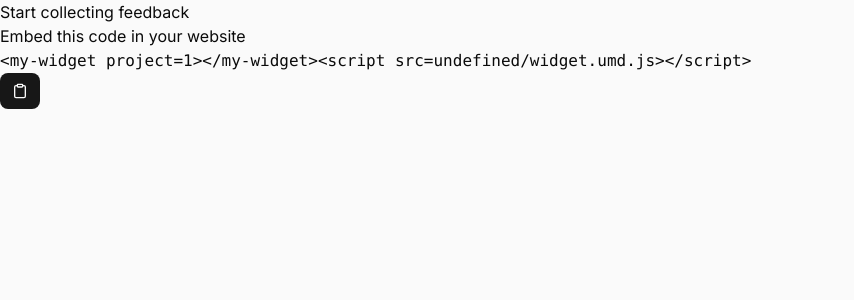
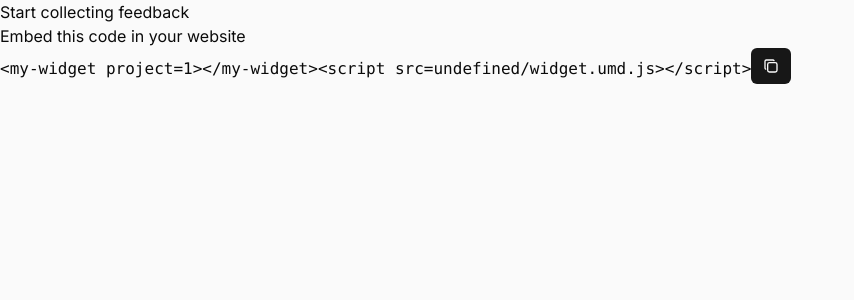
Before and after one commit to M0hitThapa/Pulsea, a Next.js app: page /projects/1/instructions in a window 1280 px wide. Shown: the top 300 px of the page, without its empty margins (0-854 px from the left). Built offline with nearby package versions, Linux system fonts and the light colour scheme.

Commit message:
add dashboard navigation and custom button components with tooltip support

```diff
--- /dev/null
+++ b/src/app/(user)/dashboard/dash-nav.tsx
@@ -0,0 +1,32 @@
+import { Container } from "@/components/container";
+
+import { SignOutButton } from "@clerk/nextjs";
+import Link from "next/link";
+import { auth } from "@clerk/nextjs/server";
+import NewProjectButton from "@/components/newproject-btn";
+
+const DashNav = async () => {
+  const { userId } = await auth();
+  if (!userId) {
+    return null;
+  }
+
+  return (
+    <Container>
+      <header className="my-2 flex items-center justify-between">
+        <Link href="/" className="text-2xl font-semibold text-shadow-2xl">
+          Pulsea
+        </Link>
+        <div className="flex gap-2 items-center justify-center">
+          <NewProjectButton />
+
+          <div className="px-4 py-2 rounded-md shadow-md/20 shadow-neutral-900 cursor-pointer hover:bg-neutral-600 dark:bg-neutral-100 dark:shadow-neutral-200 bg-neutral-700 dark:hover:bg-neutral-200 text-md font-semibold text-shadow-2xs text-neutral-50 dark:text-neutral-950 ">
+            <SignOutButton />
+          </div>
+        </div>
+      </header>
+    </Container>
+  );
+};
+
+export default DashNav;
--- a/src/components/copy-button.tsx
+++ b/src/components/copy-button.tsx
@@ -1,19 +1,52 @@
 "use client";
 
-import { Clipboard } from "lucide-react";
+import { useState } from "react";
 import { Button } from "./ui/button";
+import { Tooltip, TooltipTrigger, TooltipContent } from "./ui/tooltip";
 
 export const CopyButton = ({ text }: { text: string }) => {
-  const copyToClipboard = ({ text }: { text: string }) => {
-    navigator.clipboard.writeText(text).then(() => {
-      console.log("copied to clipboard");
-    });
+  const [copied, setCopied] = useState(false);
+
+  const [open, setOpen] = useState(false);
+  const copyToClipboard = () => {
+    navigator.clipboard.writeText(text);
+    setCopied(true);
+    setOpen(true);
+
+    setTimeout(() => {
+      setOpen(false);
+      setCopied(false);
+    }, 1000);
   };
+
   return (
-    <div>
-      <Button onClick={() => copyToClipboard({ text })}>
-        <Clipboard />
-      </Button>
-    </div>
+    <Tooltip open={open} onOpenChange={setOpen}>
+      <TooltipTrigger asChild>
+        <Button
+          onClick={copyToClipboard}
+          className="bg-neutral-900 dark:bg-neutral-200 rounded-sm "
+        >
+          <svg
+            xmlns="http://www.w3.org/2000/svg"
+            width="24"
+            height="24"
+            viewBox="0 0 24 24"
+            fill="none"
+            stroke="currentColor"
+            stroke-width="2"
+            stroke-linecap="round"
+            stroke-linejoin="round"
+            className="icon icon-tabler icons-tabler-outline icon-tabler-copy"
+          >
+            <path stroke="none" d="M0 0h24v24H0z" fill="none" />
+            <path d="M7 7m0 2.667a2.667 2.667 0 0 1 2.667 -2.667h8.666a2.667 2.667 0 0 1 2.667 2.667v8.666a2.667 2.667 0 0 1 -2.667 2.667h-8.666a2.667 2.667 0 0 1 -2.667 -2.667z" />
+            <path d="M4.012 16.737a2.005 2.005 0 0 1 -1.012 -1.737v-10c0 -1.1 .9 -2 2 -2h10c.75 0 1.158 .385 1.5 1" />
+          </svg>
+        </Button>
+      </TooltipTrigger>
+      <TooltipContent>
+        <p>{copied ? "Copied!" : "Copy"}</p>
+      </TooltipContent>
+    </Tooltip>
   );
 };
--- /dev/null
+++ b/src/components/custom-button.tsx
@@ -0,0 +1,26 @@
+import { cn } from "@/lib/utils";
+
+type Props = React.ButtonHTMLAttributes<HTMLButtonElement> & {
+  className?: string;
+};
+
+const CustomButton = ({
+  children,
+  className,
+
+  ...props
+}: Props) => {
+  return (
+    <button
+      className={cn(
+        "px-4 py-2 rounded-md shadow-md/30 dhaode-neutral-700 dark:shadow-neutral-200 bg-cyan-700 hover:bg-cyan-600 text-md font-semibold text-shadow-2xs text-neutral-50  cursor-pointer",
+        className
+      )}
+      {...props}
+    >
+      {children}
+    </button>
+  );
+};
+
+export default CustomButton;
--- a/src/components/ui/button.tsx
+++ b/src/components/ui/button.tsx
@@ -1,15 +1,16 @@
-import * as React from "react"
-import { Slot } from "@radix-ui/react-slot"
-import { cva, type VariantProps } from "class-variance-authority"
+import * as React from "react";
+import { Slot } from "@radix-ui/react-slot";
+import { cva, type VariantProps } from "class-variance-authority";
 
-import { cn } from "@/lib/utils"
+import { cn } from "@/lib/utils";
 
 const buttonVariants = cva(
-  "inline-flex items-center justify-center gap-2 whitespace-nowrap rounded-md text-sm font-medium transition-all disabled:pointer-events-none disabled:opacity-50 [&_svg]:pointer-events-none [&_svg:not([class*='size-'])]:size-4 shrink-0 [&_svg]:shrink-0 outline-none focus-visible:border-ring focus-visible:ring-ring/50 focus-visible:ring-[3px] aria-invalid:ring-destructive/20 dark:aria-invalid:ring-destructive/40 aria-invalid:border-destructive",
+  "inline-flex items-center justify-center gap-2 whitespace-nowrap rounded-md text-sm font-medium transition-all disabled:pointer-events-none disabled:opacity-50 [&_svg]:pointer-events-none [&_svg:not([class*='size-'])]:size-4 shrink-0 [&_svg]:shrink-0 outline-none focus-visible:border-ring focus-visible:ring-ring/50 focus-visible:ring-[3px] aria-invalid:ring-destructive/20 dark:aria-invalid:ring-destructive/40 aria-invalid:border-destructive ",
   {
     variants: {
       variant: {
-        default: "bg-primary text-primary-foreground hover:bg-primary/90",
+        default:
+          "bg-primary text-primary-foreground hover:bg-primary/90 shadow-inner shadow-white dark:shadow-black",
         destructive:
           "bg-destructive text-white hover:bg-destructive/90 focus-visible:ring-destructive/20 dark:focus-visible:ring-destructive/40 dark:bg-destructive/60",
         outline:
@@ -34,7 +35,7 @@ const buttonVariants = cva(
       size: "default",
     },
   }
-)
+);
 
 function Button({
   className,
@@ -44,9 +45,9 @@ function Button({
   ...props
 }: React.ComponentProps<"button"> &
   VariantProps<typeof buttonVariants> & {
-    asChild?: boolean
+    asChild?: boolean;
   }) {
-  const Comp = asChild ? Slot : "button"
+  const Comp = asChild ? Slot : "button";
 
   return (
     <Comp
@@ -54,7 +55,7 @@ function Button({
       className={cn(buttonVariants({ variant, size, className }))}
       {...props}
     />
-  )
+  );
 }
 
-export { Button, buttonVariants }
+export { Button, buttonVariants };
--- /dev/null
+++ b/src/components/ui/tooltip.tsx
@@ -0,0 +1,61 @@
+"use client"
+
+import * as React from "react"
+import * as TooltipPrimitive from "@radix-ui/react-tooltip"
+
+import { cn } from "@/lib/utils"
+
+function TooltipProvider({
+  delayDuration = 0,
+  ...props
+}: React.ComponentProps<typeof TooltipPrimitive.Provider>) {
+  return (
+    <TooltipPrimitive.Provider
+      data-slot="tooltip-provider"
+      delayDuration={delayDuration}
+      {...props}
+    />
+  )
+}
+
+function Tooltip({
+  ...props
+}: React.ComponentProps<typeof TooltipPrimitive.Root>) {
+  return (
+    <TooltipProvider>
+      <TooltipPrimitive.Root data-slot="tooltip" {...props} />
+    </TooltipProvider>
+  )
+}
+
+function TooltipTrigger({
+  ...props
+}: React.ComponentProps<typeof TooltipPrimitive.Trigger>) {
+  return <TooltipPrimitive.Trigger data-slot="tooltip-trigger" {...props} />
+}
+
+function TooltipContent({
+  className,
+  sideOffset = 0,
+  children,
+  ...props
+}: React.ComponentProps<typeof TooltipPrimitive.Content>) {
+  return (
+    <TooltipPrimitive.Portal>
+      <TooltipPrimitive.Content
+        data-slot="tooltip-content"
+        sideOffset={sideOffset}
+        className={cn(
+          "bg-foreground text-background animate-in fade-in-0 zoom-in-95 data-[state=closed]:animate-out data-[state=closed]:fade-out-0 data-[state=closed]:zoom-out-95 data-[side=bottom]:slide-in-from-top-2 data-[side=left]:slide-in-from-right-2 data-[side=right]:slide-in-from-left-2 data-[side=top]:slide-in-from-bottom-2 z-50 w-fit origin-(--radix-tooltip-content-transform-origin) rounded-md px-3 py-1.5 text-xs text-balance",
+          className
+        )}
+        {...props}
+      >
+        {children}
+        <TooltipPrimitive.Arrow className="bg-foreground fill-foreground z-50 size-2.5 translate-y-[calc(-50%_-_2px)] rotate-45 rounded-[2px]" />
+      </TooltipPrimitive.Content>
+    </TooltipPrimitive.Portal>
+  )
+}
+
+export { Tooltip, TooltipTrigger, TooltipContent, TooltipProvider }
```
